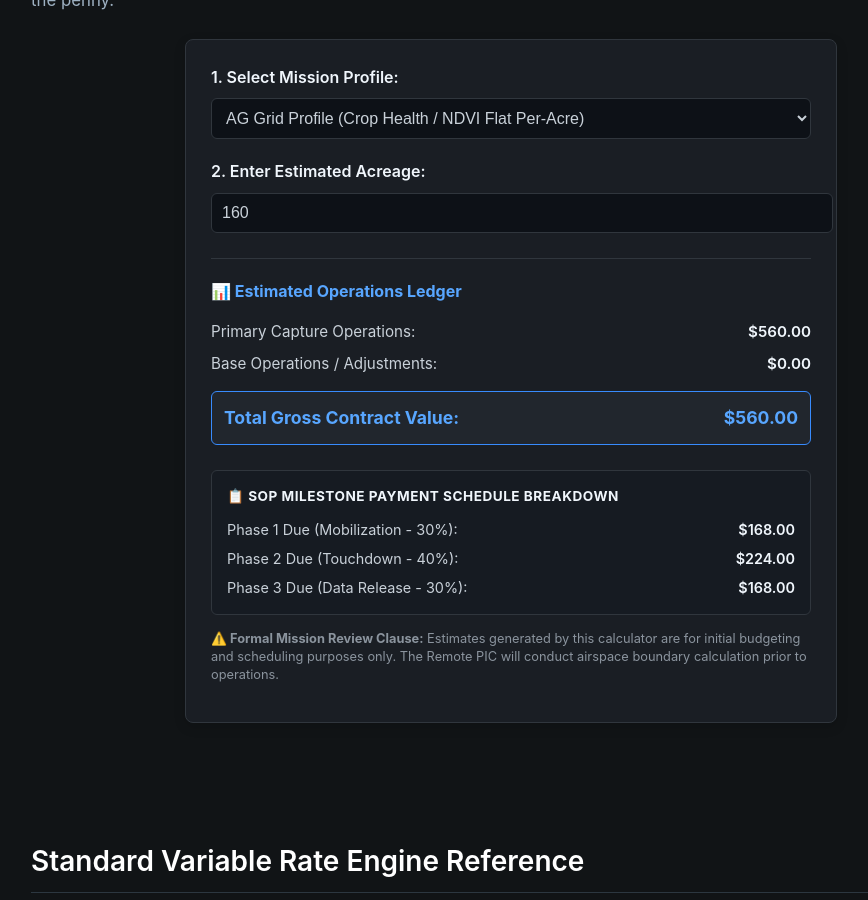
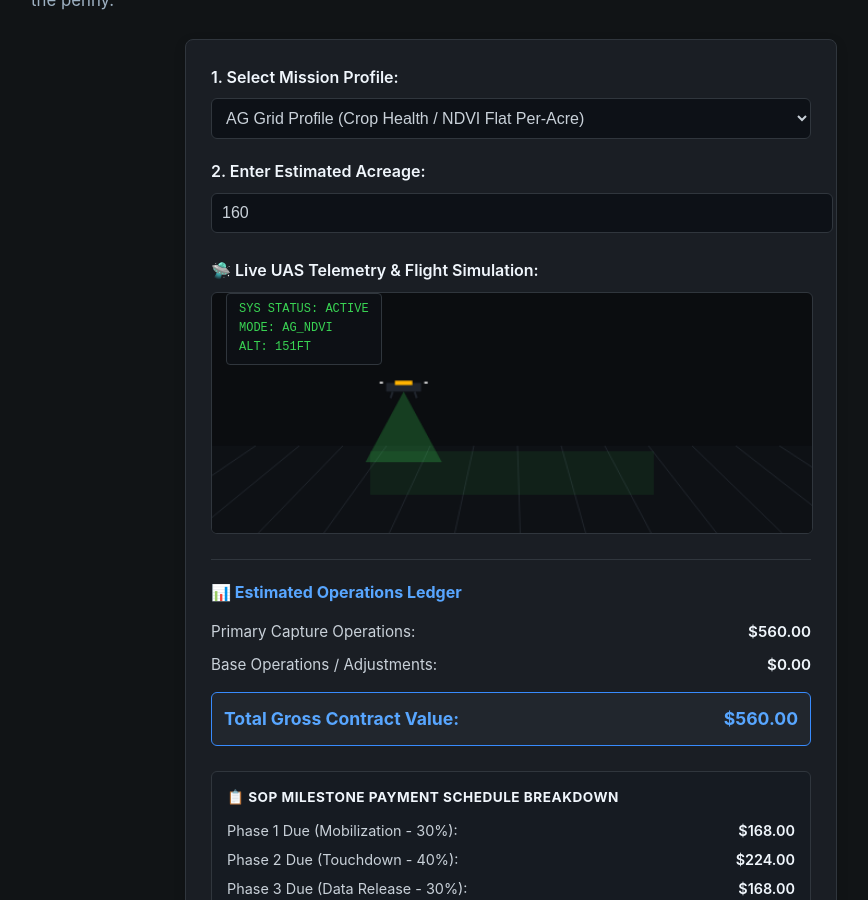
Before and after one commit to traviscloke126/traviscloke126.github.io, a Jekyll site: the page built from pricing.html, in a window 1280 px wide and 900 px high, scrolled down 926 px. Shown: the whole window, without its empty margins (129-997 px from the left). Built offline with Jekyll 4.4.1, drawn with Linux system fonts in a browser that asks for light colours.

Commit message:
Update pricing.html

```diff
--- a/pricing.html
+++ b/pricing.html
@@ -61,7 +61,15 @@ title: Operations Pricing Matrix
     <label id="inputLabel" style="display: block; font-weight: 600; margin-bottom: 8px; color: #f0f6fc;">2. Enter Estimated Acreage:</label>
     <input type="number" id="acreageInput" value="160" min="1" oninput="calculateEstimate()" style="width: 100%; padding: 10px; background: #0d1117; border: 1px solid #30363d; border-radius: 6px; color: #c9d1d9; font-size: 1rem;">
   </div>
-
+<div style="margin-bottom: 25px; position: relative;">
+    <label style="display: block; font-weight: 600; margin-bottom: 8px; color: #f0f6fc;">🛸 Live UAS Telemetry & Flight Simulation:</label>
+    <div style="position: absolute; top: 35px; left: 15px; z-index: 10; background: rgba(13, 17, 23, 0.85); padding: 6px 12px; border-radius: 4px; font-family: monospace; font-size: 0.75rem; border: 1px solid #30363d; color: #39d353;">
+      SYS STATUS: ACTIVE<br>
+      MODE: <span id="telemetryMode">AG_GRID</span><br>
+      ALT: <span id="telemetryAlt">150</span>FT
+    </div>
+    <canvas id="droneSimCanvas" width="550" height="220" style="width: 100%; background: #0b0d10; border: 1px solid #30363d; border-radius: 6px; display: block;"></canvas>
+  </div>
   <!-- Output Matrix Ledger -->
   <div style="border-top: 1px solid #30363d; padding-top: 20px; margin-bottom: 25px;">
     <h4 style="margin: 0 0 15px 0; color: #58a6ff;">📊 Estimated Operations Ledger</h4>
```
